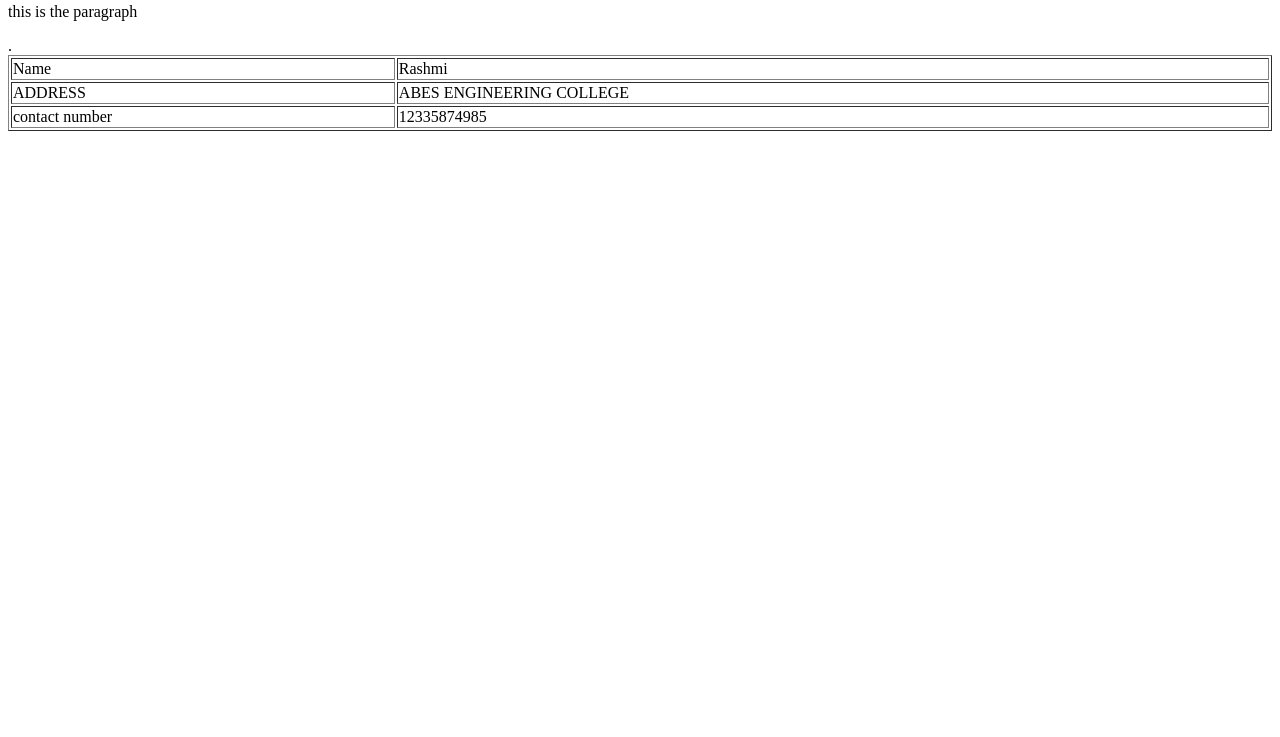
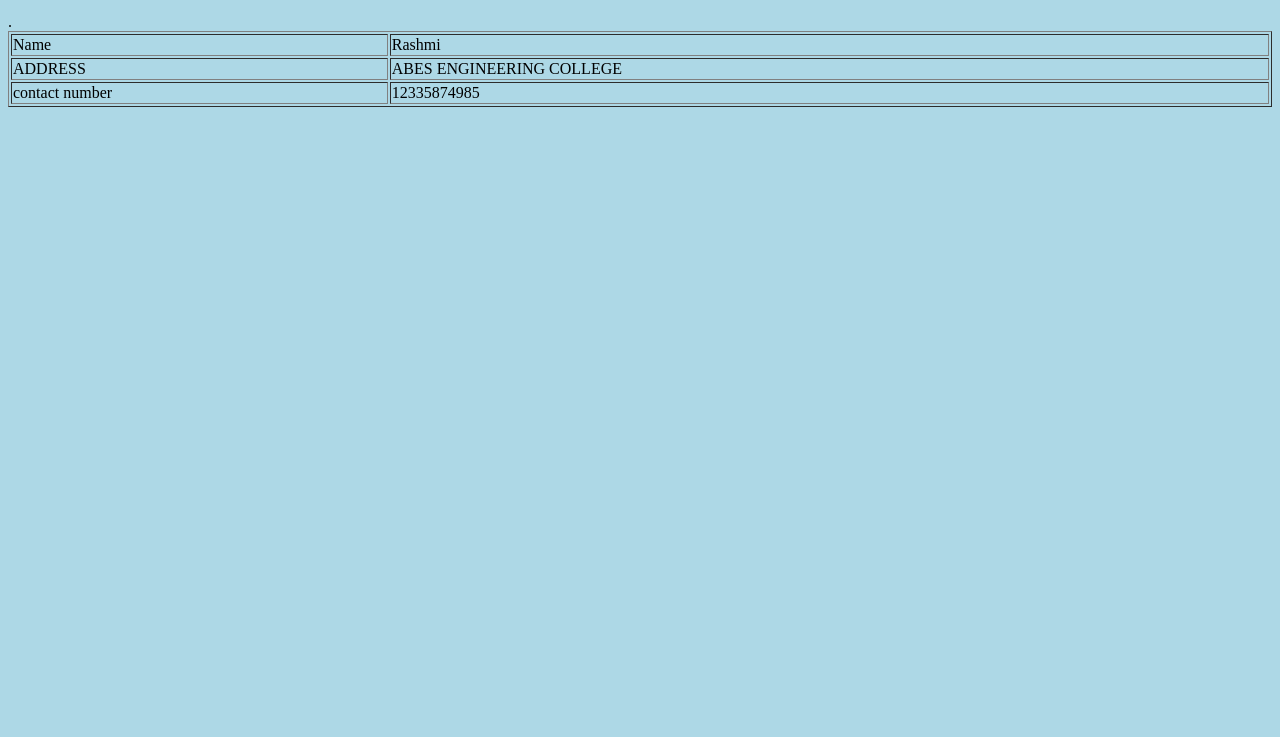
Before and after one commit to rashmirathore09/HTML, a plain HTML site: page index.html in a window 1280 px wide. Shown: the part 63-800 px from the top of the page. Drawn offline with Linux system fonts and the light colour scheme.

Commit message:
Update index.html

```diff
--- a/index.html
+++ b/index.html
@@ -3,13 +3,13 @@
 <head>
   <title>this is my first page</title>
 </head>
-  <body>
+  <body style="background-color:lightblue;text-align:center>
     <h1>hello</h1>
     <p>this is the paragraph</p>.
     <table width="100%" border="1">
-      <tr> <td> Name</td><td>Rashmi</td>   </tr>
-          <tr> <td>ADDRESS</td><td>ABES ENGINEERING COLLEGE</td>   </tr>
-      <tr> <td>contact number</td><td>12335874985</td>   </tr>
+      <tr> <td width="25%"> Name</td><td>Rashmi</td>   </tr>
+          <tr> <td width="20%">ADDRESS</td><td>ABES ENGINEERING COLLEGE</td>   </tr>
+      <tr> <td width="30%">contact number</td><td>12335874985</td>   </tr>
     </table>
       </body>
 
```
